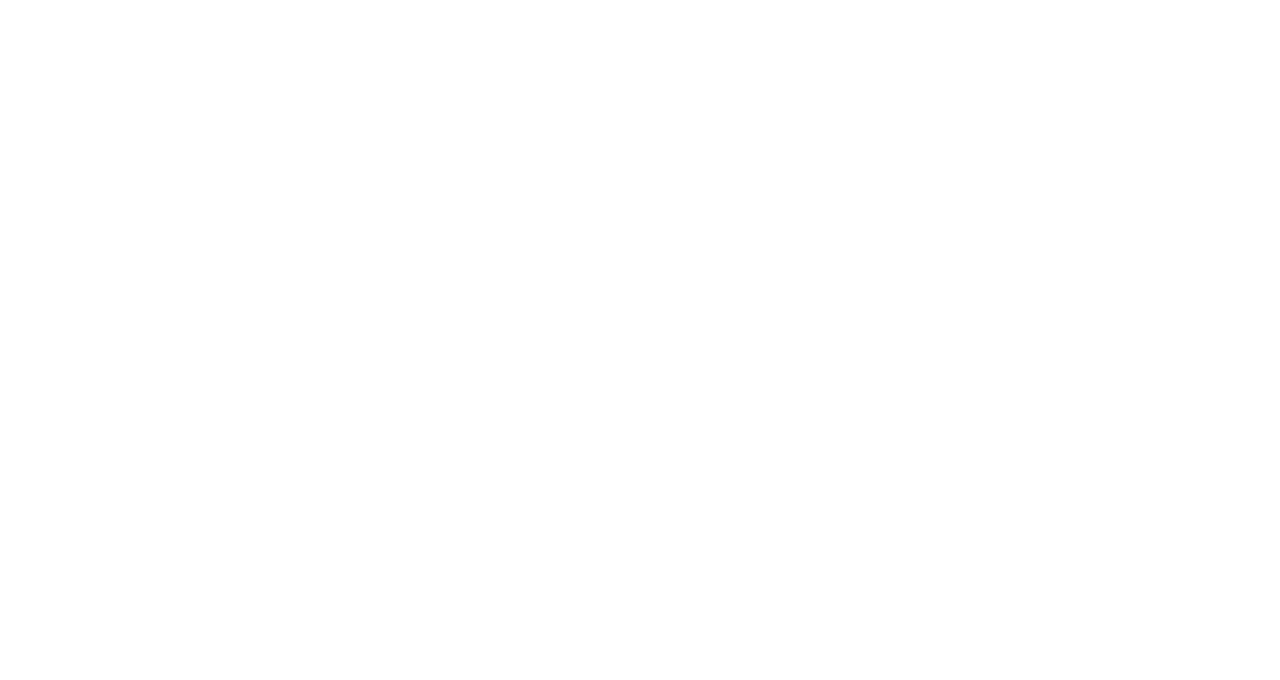
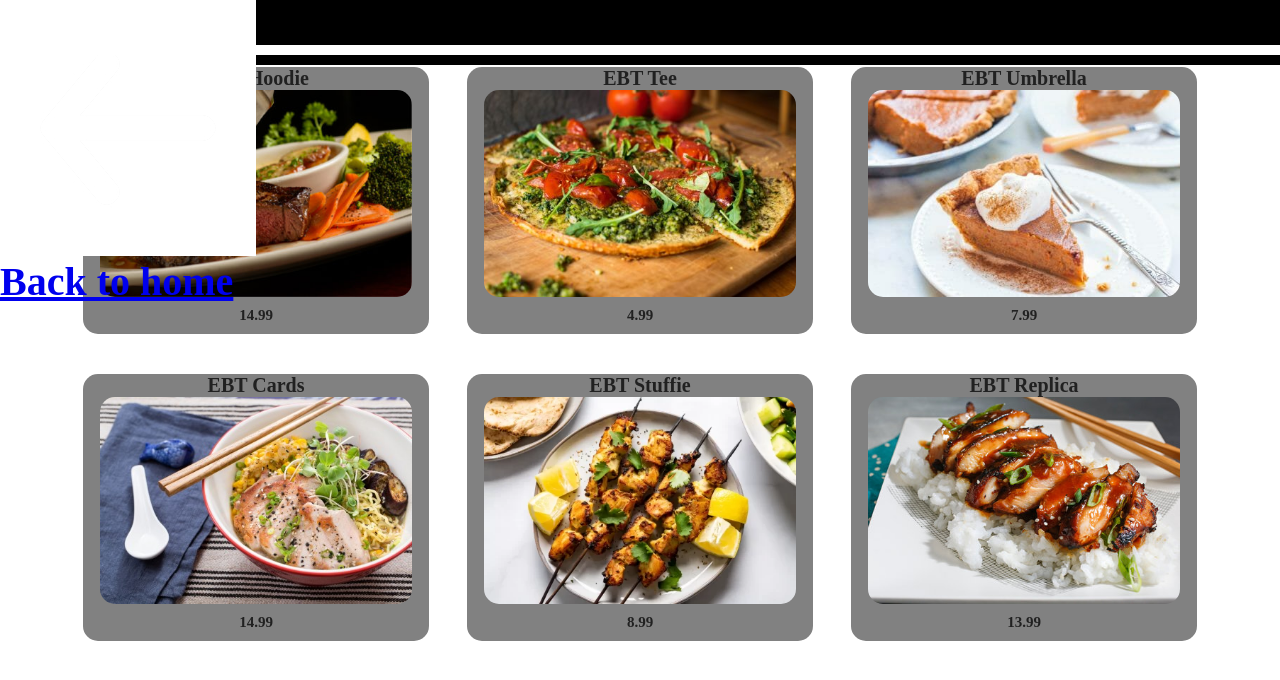
Before and after one commit to staten-island-tech/vue-project-2-ebt, a Nuxt app in the folder project/: page /shop in a window 1280 px wide. Before the commit this address had no page. Shown: the top 680 px of the page. Built offline with nearby package versions, Linux system fonts and the light colour scheme.

Commit message:
I broke an arrow

```diff
--- /dev/null
+++ b/project/components/PageHeader.vue
@@ -0,0 +1,33 @@
+<template>
+  <div class="alt-header w100">
+    <div class="back-button">
+      <a href="/">
+        <img src="/icons/arrow.jpg" alt="" />
+        <h1>Back to home</h1></a
+      >
+    </div>
+    <div class="bar w100"></div>
+  </div>
+</template>
+
+<script>
+export default {};
+</script>
+
+<style scoped>
+.bar {
+  top: 45px;
+  position: fixed;
+  background-color: white;
+  height: 10px;
+}
+.back-button {
+  color: var(--primaryText);
+}
+.alt-header {
+  background-color: black;
+  position: fixed;
+  top: 0;
+  height: 65px;
+}
+</style>
--- a/project/pages/about.vue
+++ /dev/null
@@ -1,12 +0,0 @@
-<template>
-  <div>
-    <h1>hi</h1>
-  </div>
-</template>
-
-<script>
-export default {};
-</script>
-
-<style lang="scss" scoped>
-</style>
--- a/project/pages/index.vue
+++ b/project/pages/index.vue
@@ -3,6 +3,7 @@
     <Header class="header" @send="scrollMeTo($event)" />
     <div class="filler" ref="home"></div>
     <div class="home"><Home></Home></div>
+    <a href="/shop"> <h1>shop</h1></a>
     <div ref="mission"><About class="section" /></div>
     <div ref="restaurant"><Restaurant class="section" /></div>
     <div ref="shop"><Shop class="section" /></div>
--- /dev/null
+++ b/project/pages/shop.vue
@@ -0,0 +1,148 @@
+<template>
+  <div id="page">
+    <PageHeader></PageHeader>
+    <h1>Testing, testing</h1>
+    <div class="flex-parent w90 margin-auto shop-display">
+      <Card
+        v-for="goods in items"
+        :key="goods.name"
+        :title="goods.name"
+        :image="goods.img"
+        :desc="goods.price"
+      >
+      </Card>
+    </div>
+  </div>
+</template>
+
+<script>
+export default {
+  data() {
+    return {
+      items: [
+        {
+          name: "EBT Hoodie",
+          price: 14.99,
+          img: "/steak.jpg",
+        },
+        {
+          name: "EBT Tee",
+          price: 4.99,
+          img: "/pizza.jpg",
+        },
+        {
+          name: "EBT Umbrella",
+          price: 7.99,
+          img: "/pie.jpg",
+        },
+        {
+          name: "EBT Cards",
+          price: 14.99,
+          img: "/ramen.jpg",
+        },
+        {
+          name: "EBT Stuffie",
+          price: 8.99,
+          img: "/kebabs.jpg",
+        },
+        {
+          name: "EBT Replica",
+          price: 13.99,
+          img: "/terichick.jpg",
+        },
+      ],
+    };
+  },
+};
+</script>
+
+<style>
+:root {
+  --primary: black;
+  --secondary: #818181;
+  --primaryText: white;
+
+  --h1: 4rem;
+  --h2: 3rem;
+  --h3: 2rem;
+  --h4: 1.15rem;
+}
+h1 {
+  font-size: var(--h1);
+}
+h2 {
+  font-size: var(--h2);
+}
+h3 {
+  font-size: var(--h3);
+}
+h4 {
+  font-size: var(--h4);
+}
+.filler {
+  margin-bottom: 35rem;
+}
+.shop-display {
+  text-align: center;
+}
+html,
+body,
+* {
+  font-size: 10px;
+  margin: 0;
+  padding: 0;
+  box-sizing: border-box;
+}
+.test {
+  height: 110vh;
+}
+.line1 {
+  width: 100%;
+  max-width: 800px;
+  height: 8px;
+  margin: 0 0 10px 0;
+  position: relative;
+  display: inline-block;
+  background-color: blue;
+}
+#page {
+  margin: 0;
+  padding: 0;
+  position: relative;
+}
+.home-page {
+  margin-bottom: 40rem;
+}
+.section {
+  text-align: center;
+  background-color: var(--primary);
+  color: var(--primaryText);
+  border-radius: 30px;
+  width: 90%;
+  height: auto;
+  margin: 50px auto;
+}
+.flex-parent {
+  display: flex;
+  justify-content: space-around;
+  flex-wrap: wrap;
+}
+.margin-auto {
+  margin: auto;
+}
+.height-auto {
+  height: auto;
+}
+.section-title {
+  font-size: var(--h1);
+}
+.section-subtitle {
+  font-size: var(--h3);
+}
+.w90 {
+  width: 90%;
+}
+.w100 {
+  width: 100%;
+}
+</style>
```
Also changed, not shown: project/static/icons/arrow.jpg (added).
